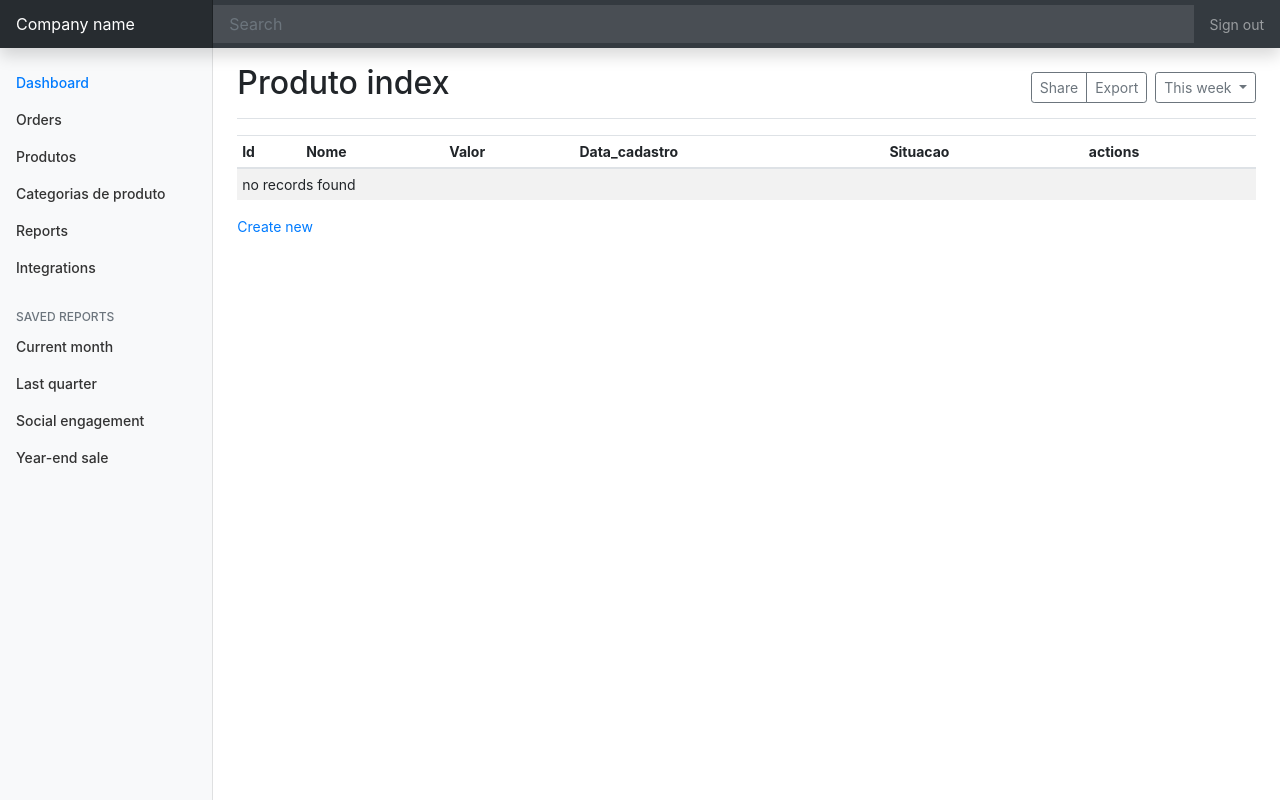
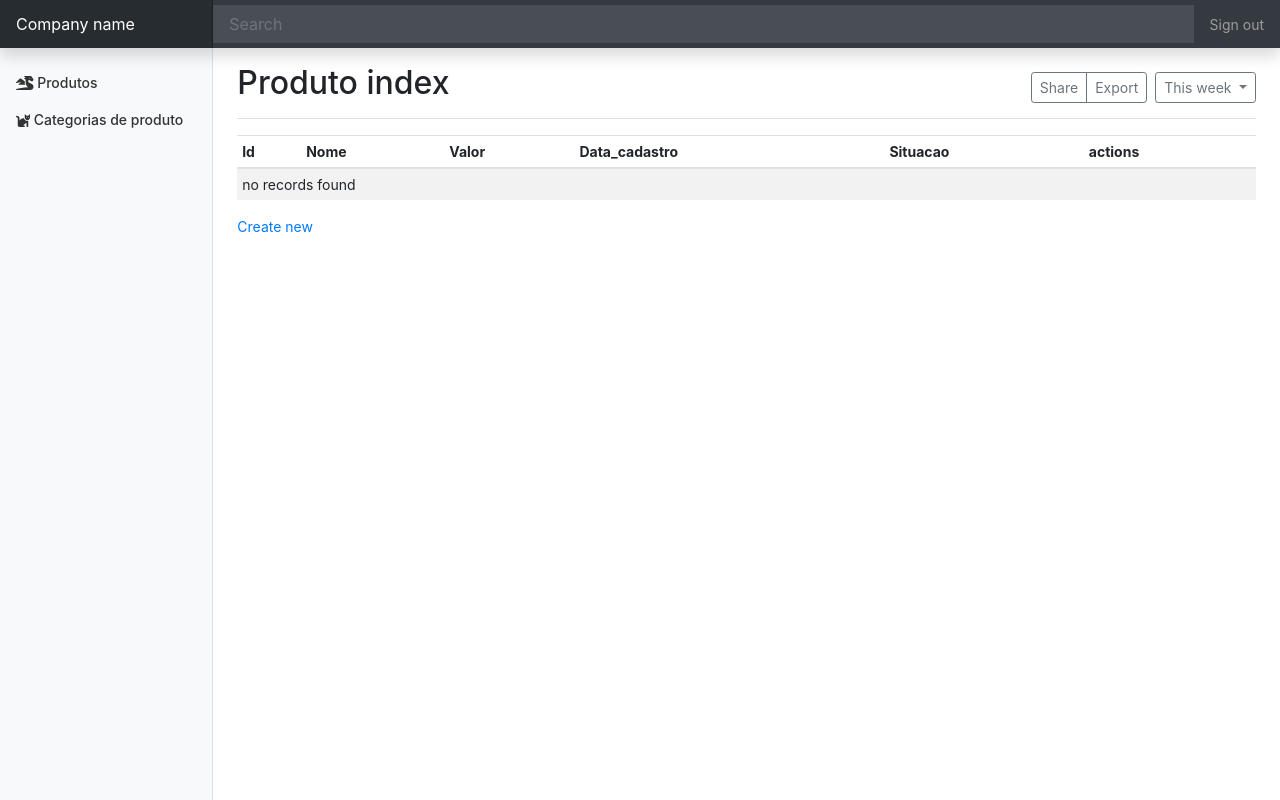
Before and after one commit to yurigauermarques/estudo-symfony-4, a Symfony app: template app/templates/produto/index.html.twig in a window 1280 px wide. Run offline with Twig, Linux system fonts and the light colour scheme; the template is opened without the code that fills it, so the values that code supplies are empty; style sheets or scripts are compiled from the project's sources; some libraries are stand-ins or nearby versions.

Commit message:
Add  Font Awesome

```diff
--- a/app/assets/js/app.js
+++ b/app/assets/js/app.js
@@ -9,13 +9,14 @@ import '../css/app.scss'
 import '../css/dashboard.scss'
 
 
+
+require('@fortawesome/fontawesome-free/css/all.min.css');
+require('@fortawesome/fontawesome-free/js/all.js');
+
+
 const $ = require('jquery');
 // this "modifies" the jquery module: adding behavior to it
 // the bootstrap module doesn't export/return anything
 require('bootstrap');
 
 var dashboard = require('./dashboard');
-
-$(document).ready(function () {
-    //    $('[data-toggle="popover"]').popover();
-});
--- a/app/package.json
+++ b/app/package.json
@@ -1,5 +1,6 @@
 {
     "devDependencies": {
+        "@fortawesome/fontawesome-free": "^5.14.0",
         "@symfony/webpack-encore": "^0.30.0",
         "bootstrap": "^4.5.2",
         "core-js": "^3.0.0",
--- a/app/templates/base.html.twig
+++ b/app/templates/base.html.twig
@@ -36,73 +36,15 @@
 								<div class="sidebar-sticky pt-3">
 									<ul class="nav flex-column">
 										<li class="nav-item">
-											<a class="nav-link active" href="#">
-												<span data-feather="home"></span>
-												Dashboard
-												<span class="sr-only">(current)</span>
-											</a>
-										</li>
-										<li class="nav-item">
-											<a class="nav-link" href="#">
-												<span data-feather="file"></span>
-												Orders
-											</a>
-										</li>
-										<li class="nav-item">
 											<a class="nav-link" href="{{ path('produto_index') }}">
-												<span data-feather="shopping-cart"></span>
+												<i class="fas fa-dragon"></i>
 												Produtos
 											</a>
 										</li>
 										<li class="nav-item">
 											<a class="nav-link" href="{{ path('produto_categoria_index') }}">
-												<span data-feather="users"></span>
+												<i class="fas fa-cat"></i>
 												Categorias de produto
-											</a>
-										</li>
-										<li class="nav-item">
-											<a class="nav-link" href="#">
-												<span data-feather="bar-chart-2"></span>
-												Reports
-											</a>
-										</li>
-										<li class="nav-item">
-											<a class="nav-link" href="#">
-												<span data-feather="layers"></span>
-												Integrations
-											</a>
-										</li>
-									</ul>
-
-									<h6 class="sidebar-heading d-flex justify-content-between align-items-center px-3 mt-4 mb-1 text-muted">
-										<span>Saved reports</span>
-										<a class="d-flex align-items-center text-muted" href="#" aria-label="Add a new report">
-											<span data-feather="plus-circle"></span>
-										</a>
-									</h6>
-									<ul class="nav flex-column mb-2">
-										<li class="nav-item">
-											<a class="nav-link" href="#">
-												<span data-feather="file-text"></span>
-												Current month
-											</a>
-										</li>
-										<li class="nav-item">
-											<a class="nav-link" href="#">
-												<span data-feather="file-text"></span>
-												Last quarter
-											</a>
-										</li>
-										<li class="nav-item">
-											<a class="nav-link" href="#">
-												<span data-feather="file-text"></span>
-												Social engagement
-											</a>
-										</li>
-										<li class="nav-item">
-											<a class="nav-link" href="#">
-												<span data-feather="file-text"></span>
-												Year-end sale
 											</a>
 										</li>
 									</ul>
```
Also changed, not shown: 1 other file.
